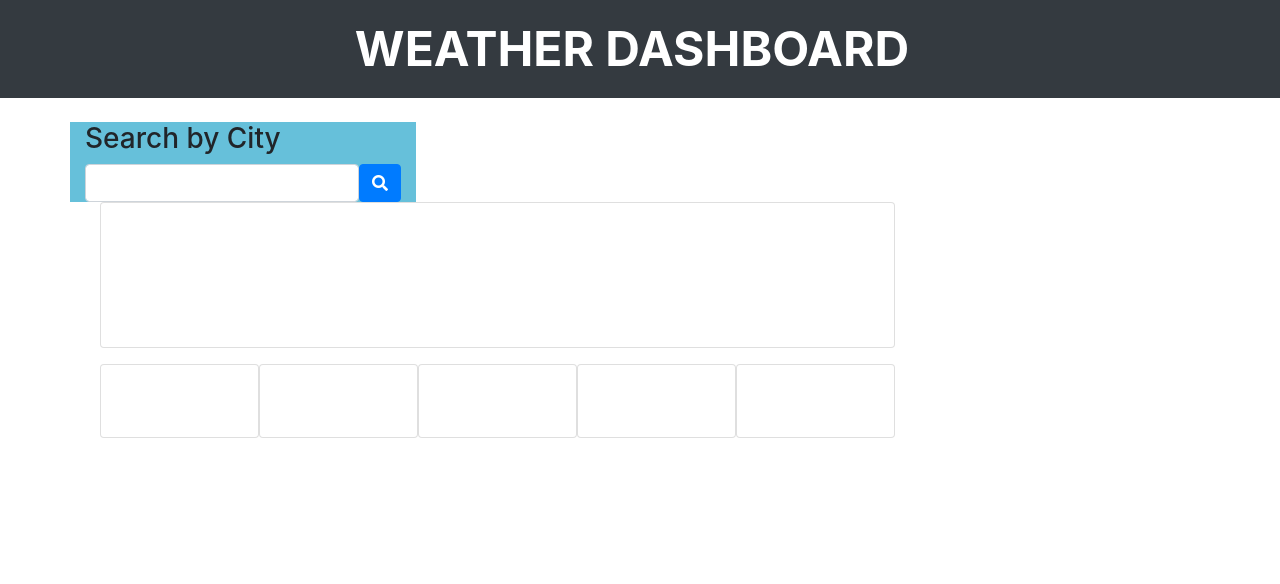
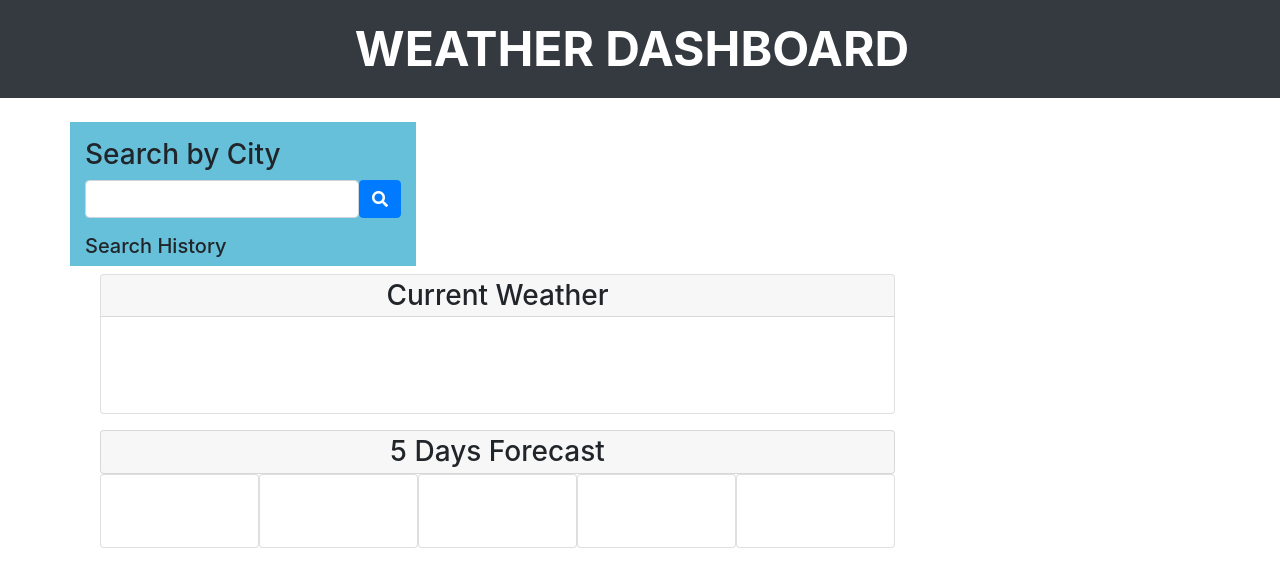
Before and after one commit to ohwhytina/Weather-Dashboard, a plain HTML site: page index.html in a window 1280 px wide. Drawn offline with nearby package versions, Linux system fonts and the light colour scheme.

Commit message:
added headers

```diff
--- a/assets/js/script.js
+++ b/assets/js/script.js
@@ -31,6 +31,8 @@ function saveSearch() {
         .text(response.name)
 
         $(".list-group").append(searchHistory)
+
+        //clear input when click on
         $('#form1').on("focus").val()
 
 
--- a/index.html
+++ b/index.html
@@ -27,7 +27,7 @@
 
         <aside class="col-xs-4">
           <div class="container">
-            <h3>Search by City</h3>
+            <h3 class="pt-3">Search by City</h3>
               <div class="input-group">
                 <div class="form-outline">
                   <input type="text" id="form1" class="form-control" onfocus="this.value=''" value=" "/>
@@ -38,6 +38,8 @@
               </div>
 
               <div>
+
+                <h5 class="pt-3">Search History</h5>
                 <ul class="list-group"></ul>
               </div>
 
@@ -47,9 +49,9 @@
         <main class="col-sm-9">
           <div class="container">
 
-
-            <div class="current-weather text-center card card-body">
-              <h2 class="currentName"></h2>
+            <h1 class="currentName text-center"></h1>
+            <div class="current-weather text-center card">
+                <h3 class="card-header p-1">Current Weather</h3>
                 <p class="currentDate"></p>
                 <p class="currentIcon"></p>
                 <p class="currentTemp"></p>
@@ -58,8 +60,10 @@
                 <p class="currentUv"></p>
             </div>
 
+            <h3 class="card card-header mt-3 p-1 text-center">5 Days Forecast</h3>
             <div class="forecast-container container">
-              <div class="row mt-3">
+
+              <div class="row">
                 <div class="dayOne col-sm card pt-3 text-center">
                   <h5 class="oneDate"></h5>
                   <p class="oneIcon"></p>
```
